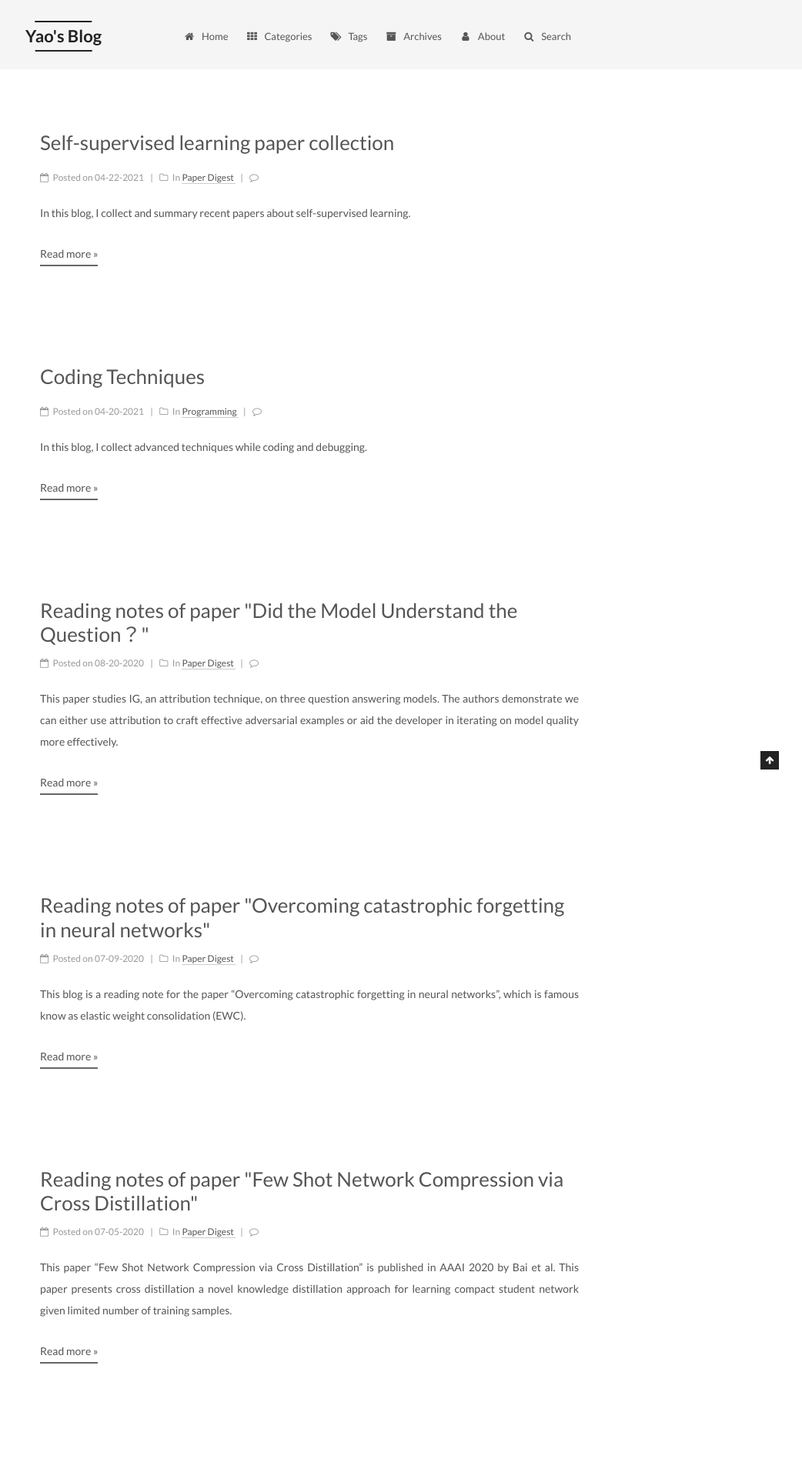
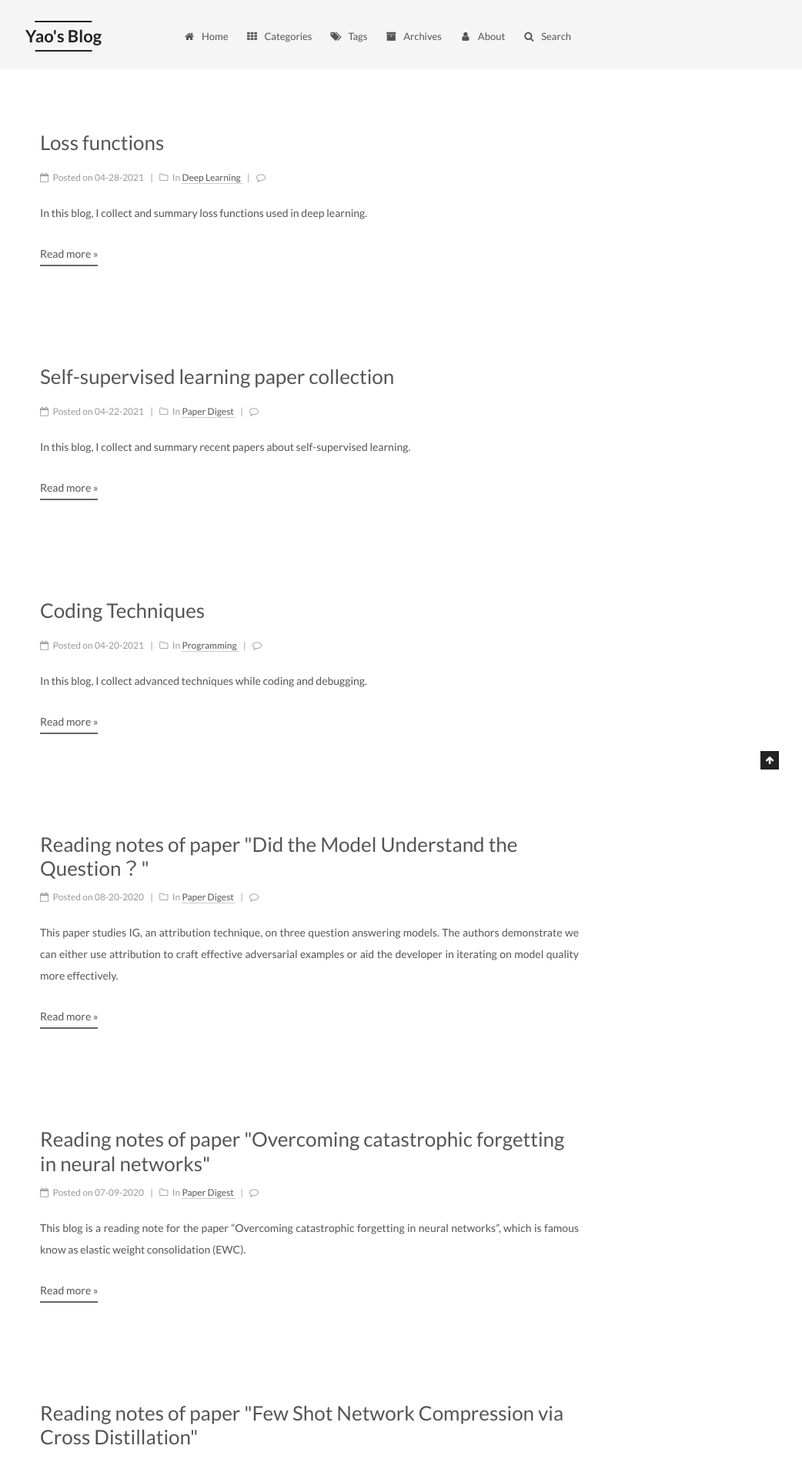
Before and after one commit to qiangyao1988/qiangyao1988.github.io, a Jekyll site: the page built from index.html, in a window 1280 px wide. Shown: the top 1896 px of the page at 77% size, without its empty margins (238-1280 px from the left). Built offline with Jekyll 4.4.1, drawn with Linux system fonts in a browser that asks for light colours; the list of posts is cut into pages by our own code; comment, search, counter and statistics services are not loaded; some of the changed text lies outside the part shown.

Commit message:
no message

```diff
--- /dev/null
+++ b/_posts/2021-4-28-loss-functions.md
@@ -0,0 +1,14 @@
+---
+title: Loss functions
+date: 2021-4-28
+categories:
+- Deep Learning
+tags:
+- Basic Concept
+
+
+---
+
+In this blog, I collect and summary loss functions used in deep learning.
+
+### General
```
Also changed, not shown: about/index.md (+5 -0 lines).
